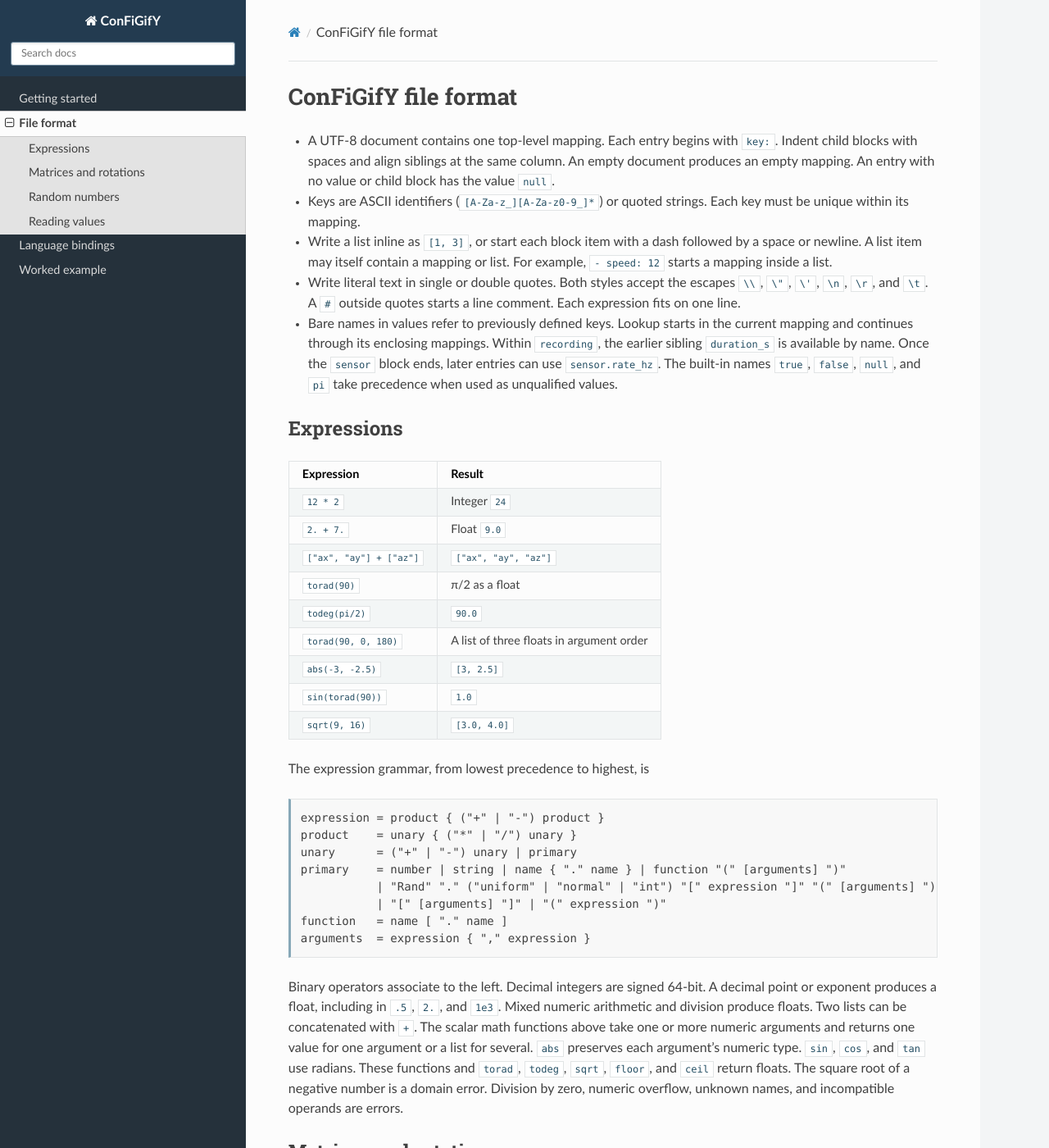
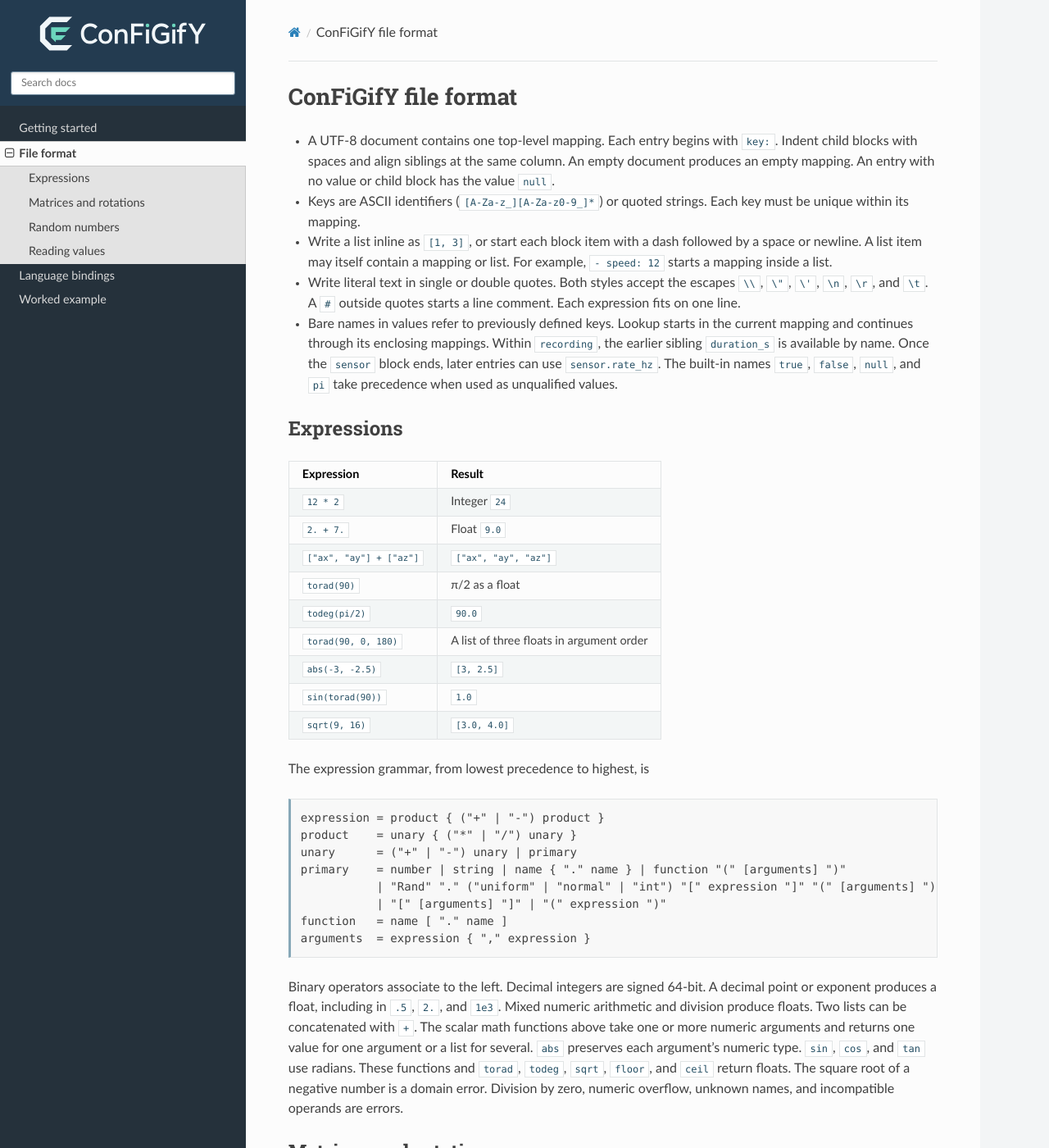
Before and after one commit to cmower/ConFiGifY, a Sphinx documentation site: the page built from doc/format.md, in a window 1280 px wide and 1400 px high. Shown: the whole window at 82% size. Built offline with Sphinx 7.4.7 and the Read the Docs theme 3.1.0, drawn with Linux system fonts in a browser that asks for light colours.

Commit message:
Use a shared ConFiGifY logo in the README and documentation

```diff
--- a/doc/_static/manual.css
+++ b/doc/_static/manual.css
@@ -1,5 +1,32 @@
 .wy-nav-side {
     background: #25313b;
+}
+
+.wy-side-nav-search > a img.logo,
+.wy-nav-top img.logo {
+    color-scheme: dark;
+    width: 13rem;
+    height: auto;
+    padding: 0;
+    background: none;
+}
+
+.wy-nav-top img.logo {
+    width: 9.5rem;
+    margin: 0;
+    border-radius: 0;
+    vertical-align: middle;
+}
+
+.wy-nav-top button {
+    float: left;
+    padding: 0;
+    border: 0;
+    color: inherit;
+    background: none;
+    font-size: 1.6rem;
+    line-height: inherit;
+    cursor: pointer;
 }
 
 .wy-side-nav-search input[type="text"] {
--- /dev/null
+++ b/doc/_templates/layout.html
@@ -0,0 +1,17 @@
+{% extends "!layout.html" %}
+
+{% macro home_link() -%}
+  <a href="{{ pathto(root_doc) }}"><img class="logo" src="{{ logo_url }}" alt="{{ project }} documentation"></a>
+{%- endmacro %}
+
+{% block sidebartitle %}
+  {{ home_link() }}
+  {% include "searchbox.html" %}
+{% endblock %}
+
+{% block mobile_nav %}
+  <button type="button" data-toggle="wy-nav-top" aria-label="{{ _('Open navigation menu') }}">
+    <span class="fa fa-bars" aria-hidden="true"></span>
+  </button>
+  {{ home_link() }}
+{% endblock %}
--- a/doc/conf.py
+++ b/doc/conf.py
@@ -6,6 +6,8 @@ exclude_patterns = ["README.md"]
 myst_heading_anchors = 3
 
 html_theme = "sphinx_rtd_theme"
+templates_path = ["_templates"]
+html_logo = "_static/configify.svg"
 html_title = "ConFiGifY documentation"
 html_short_title = "ConFiGifY"
 html_theme_options = {"navigation_depth": 2, "style_nav_header_background": "#233b50"}
```
Also changed, not shown: README.md (+1 -1 lines), doc/_static/configify.svg (added).
